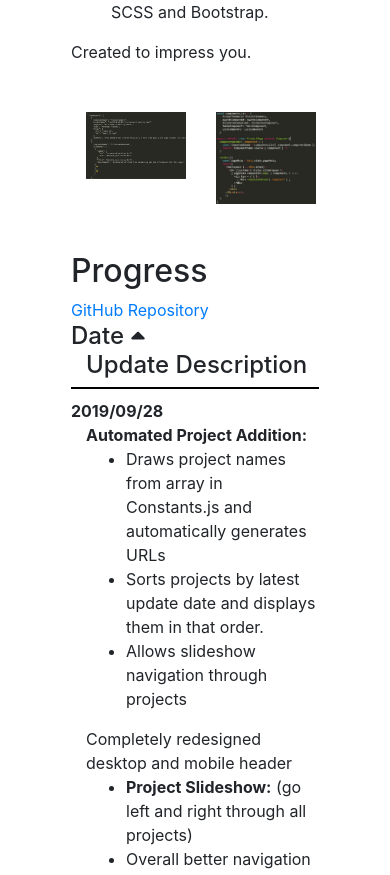
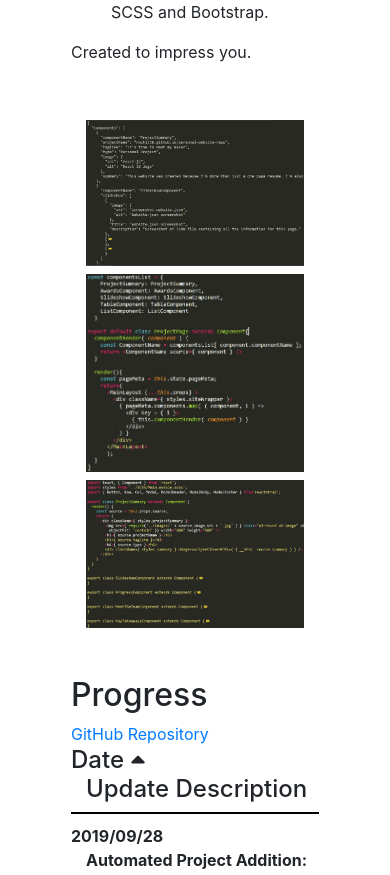
Before and after one commit to rochi138/personal-website-repo, a React (Create React App) app: page /Website in a window 390 px wide. Shown: the part 1430-2305 px from the top of the page. Built offline with nearby package versions, Linux system fonts and the light colour scheme.

Commit message:
Fixed mobile slideshow pics bug

```diff
--- a/src/SCSS/Main.module.scss
+++ b/src/SCSS/Main.module.scss
@@ -96,11 +96,12 @@
 
 .slideshowComponent {
 	display: flex;
-	flexDirection: row;
-	flexWrap: wrap;
+	flex-direction: row;
+	flex-wrap: wrap;
 
 	.slidePicture {
-		textAlign: center;
+		text-align: center;
+		margin-top: 0.5em;
 	}
 }
 
@@ -108,9 +109,6 @@
 	overflow: hidden;
 
 	.main {
-		.title {
-
-		}
 		.rightTitle {
 			@media screen and (max-width: 800px) {
 			  padding-left: 30px;
@@ -125,14 +123,14 @@
 
 	.left {
 		@media screen and (max-width: 800px) {
-	    font-weight: bold;
-	  }
+			font-weight: bold;
+		}
 	}
 	.right {
-	@media screen and (max-width: 800px) {
-	  padding-left: 30px;
+		@media screen and (max-width: 800px) {
+		padding-left: 30px;
+		}
 	}
-}
 }
 
 .footer {
@@ -147,6 +145,8 @@
 	justify-content: center;
 	padding: 2em;
 
+	&:hover { opacity: 1; }
+
 	a {
 		font-size:24px;
 		display: inline;
@@ -157,7 +157,6 @@
 	}
 
 }
-.footer:hover { opacity: 1; }
 
 .toTop {
 	position: fixed;
@@ -173,9 +172,10 @@
 	text-align: center;
 	z-index: 2;
 
+	&:hover { opacity: 1; }
+
 	i {
 		font-size: 2em;
 		transform: translateY(25%);
 	}
 }
-.toTop:hover { opacity: 1; }
```
